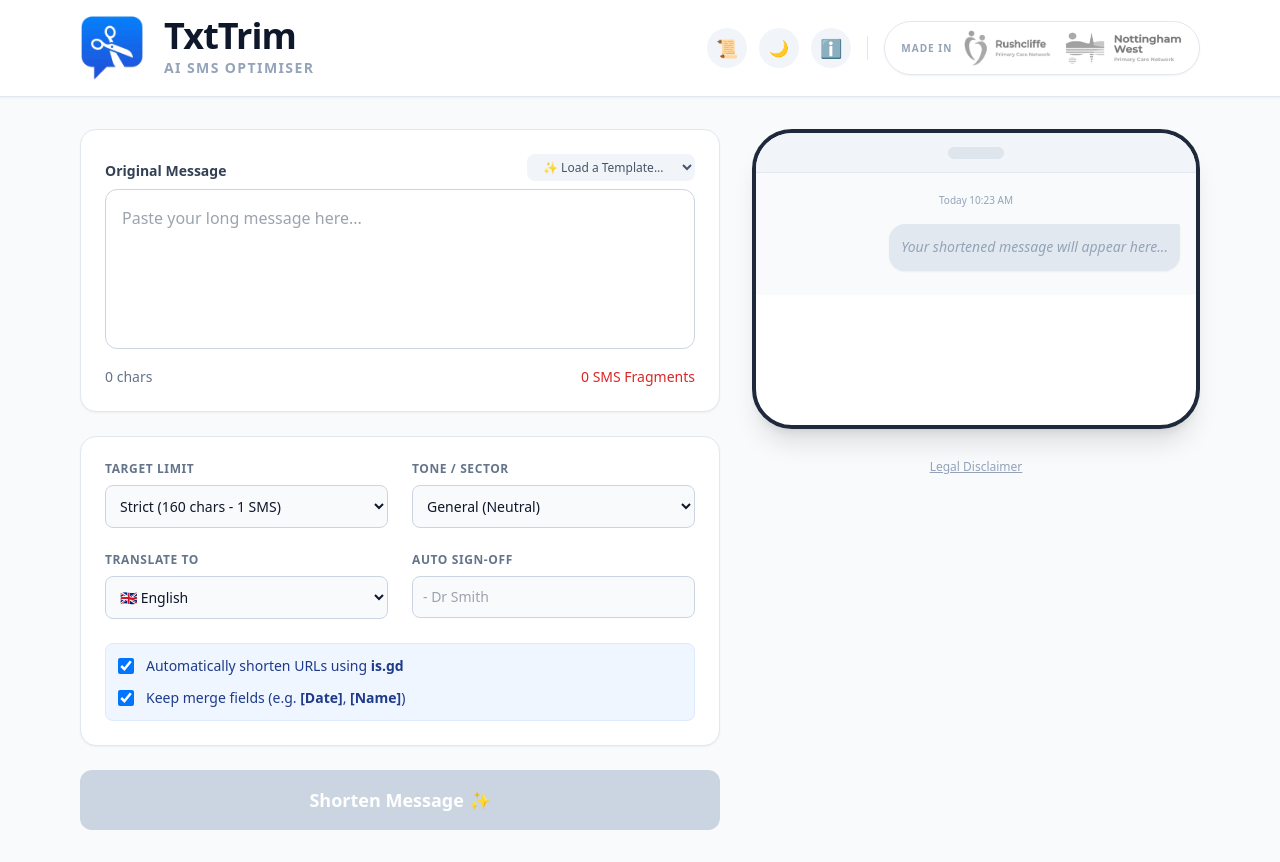
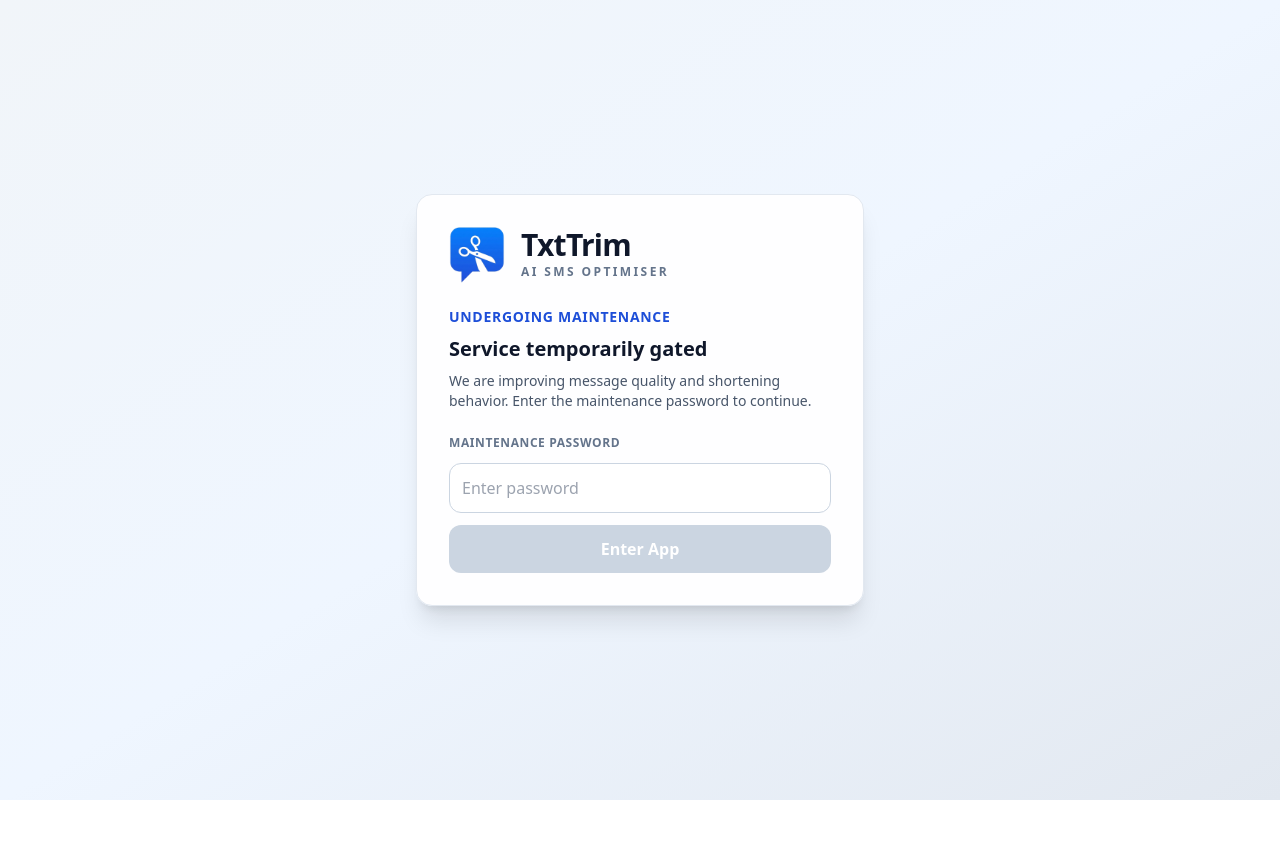
Before and after one commit to JLHITS/txttrim-FE, a React (Create React App) app: page / in a window 1280 px wide. After the commit the page ends 800 px from the top, so only its background shows below. Built offline with nearby package versions, Linux system fonts and the light colour scheme.

Commit message:
Add maintenance splash screen with MASTER_PW gate

```diff
--- a/src/App.js
+++ b/src/App.js
@@ -80,6 +80,10 @@ function App() {
   const [showHistory, setShowHistory] = useState(false);
   const [showQR, setShowQR] = useState(false);
   const [history, setHistory] = useState([]);
+  const [maintenancePassword, setMaintenancePassword] = useState("");
+  const [maintenanceError, setMaintenanceError] = useState("");
+  const [maintenanceLoading, setMaintenanceLoading] = useState(false);
+  const [isUnlocked, setIsUnlocked] = useState(false);
 
   // --- EFFECTS ---
   useEffect(() => {
@@ -94,6 +98,10 @@ function App() {
     if (storedMaxChars) setMaxChars(Number(storedMaxChars));
     if (storedHistory) setHistory(storedHistory);
     if (storedSig) setSignature(storedSig);
+
+    if (sessionStorage.getItem("txttrim_maintenance_unlocked") === "1") {
+      setIsUnlocked(true);
+    }
 
     if (window.matchMedia && window.matchMedia('(prefers-color-scheme: dark)').matches) {
       setDarkMode(true);
@@ -120,6 +128,38 @@ function App() {
     setResponse(item.response);
     setShowHistory(false);
     posthog.capture('history_loaded'); // Track usage
+  };
+
+  const handleUnlock = async () => {
+    if (!maintenancePassword.trim()) {
+      setMaintenanceError("Enter password to continue.");
+      return;
+    }
+
+    setMaintenanceError("");
+    setMaintenanceLoading(true);
+
+    try {
+      const res = await fetch(`${API_BASE_URL}/unlock`, {
+        method: "POST",
+        headers: { "Content-Type": "application/json" },
+        body: JSON.stringify({ password: maintenancePassword }),
+      });
+
+      if (!res.ok) {
+        setMaintenanceError("Incorrect password.");
+        return;
+      }
+
+      sessionStorage.setItem("txttrim_maintenance_unlocked", "1");
+      setIsUnlocked(true);
+      setMaintenancePassword("");
+    } catch (error) {
+      console.error("Unlock error:", error);
+      setMaintenanceError("Unable to verify password. Try again.");
+    } finally {
+      setMaintenanceLoading(false);
+    }
   };
 
   const handleShorten = async (overrideParams = {}) => {
@@ -307,6 +347,66 @@ function App() {
       </div>
     );
   };
+
+  if (!isUnlocked) {
+    return (
+      <div className="min-h-screen bg-gradient-to-br from-slate-100 via-blue-50 to-slate-200 px-4 py-8 flex items-center justify-center">
+        <div className="w-full max-w-md bg-white/95 border border-slate-200 rounded-2xl shadow-xl p-8">
+          <div className="flex items-center gap-4 mb-6">
+            <img src={logo} alt="TxtTrim" className="h-14 w-14 object-contain" />
+            <div>
+              <h1 className="text-3xl font-extrabold tracking-tight text-slate-900 leading-none">TxtTrim</h1>
+              <p className="text-xs font-bold text-slate-500 uppercase tracking-[0.2em] mt-1">AI SMS Optimiser</p>
+            </div>
+          </div>
+
+          <p className="text-sm font-semibold uppercase tracking-wider text-blue-700">Undergoing maintenance</p>
+          <h2 className="mt-2 text-xl font-bold text-slate-900">Service temporarily gated</h2>
+          <p className="mt-2 text-sm text-slate-600">
+            We are improving message quality and shortening behavior. Enter the maintenance password to continue.
+          </p>
+
+          <form
+            className="mt-6 space-y-3"
+            onSubmit={(e) => {
+              e.preventDefault();
+              handleUnlock();
+            }}
+          >
+            <label className="block text-xs font-bold text-slate-500 uppercase tracking-wider">
+              Maintenance Password
+            </label>
+            <input
+              type="password"
+              value={maintenancePassword}
+              onChange={(e) => setMaintenancePassword(e.target.value)}
+              autoComplete="current-password"
+              className="w-full p-3 rounded-xl border border-slate-300 bg-white text-slate-900 focus:ring-2 focus:ring-blue-500 focus:border-blue-500 outline-none transition"
+              placeholder="Enter password"
+            />
+
+            {maintenanceError && (
+              <div className="text-sm text-red-700 bg-red-50 border border-red-200 rounded-lg px-3 py-2">
+                {maintenanceError}
+              </div>
+            )}
+
+            <button
+              type="submit"
+              disabled={maintenanceLoading || !maintenancePassword.trim()}
+              className={`w-full py-3 rounded-xl text-base font-bold text-white transition ${
+                maintenanceLoading || !maintenancePassword.trim()
+                  ? "bg-slate-300 cursor-not-allowed"
+                  : "bg-blue-600 hover:bg-blue-700"
+              }`}
+            >
+              {maintenanceLoading ? "Checking..." : "Enter App"}
+            </button>
+          </form>
+        </div>
+      </div>
+    );
+  }
 
   return (
     <div className="min-h-screen bg-slate-50 dark:bg-slate-900 text-slate-800 dark:text-slate-200 font-sans selection:bg-blue-100 dark:selection:bg-blue-900 transition-colors duration-300">
```
Also changed, not shown: api/unlock.js (added, +28 -0 lines).
